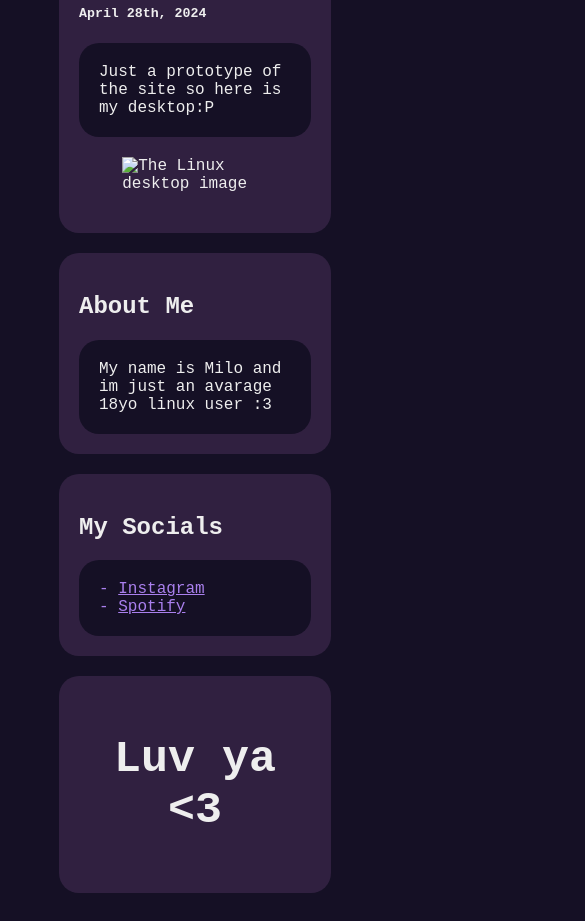
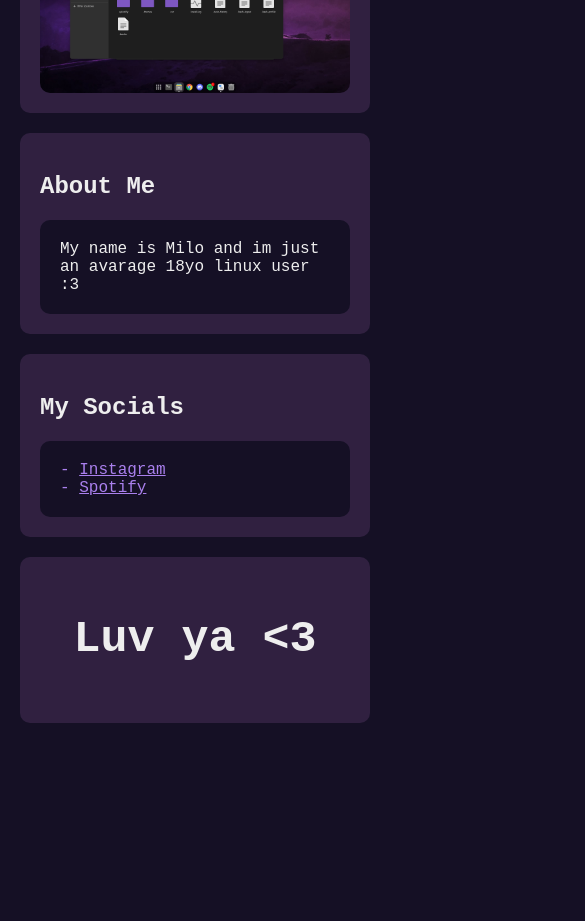
Before and after one commit to talu-mmvi/talu-mmvi.github.io, a plain HTML site: page index.html in a window 390 px wide. Shown: the part 495-1416 px from the top of the page, 585 px wide, since content can reach past the window. After the commit the page ends 1246 px from the top, so only its background shows below. Drawn offline with Linux system fonts and the light colour scheme.

Commit message:
Improved Responsivness

```diff
--- a/index.html
+++ b/index.html
@@ -1,91 +1,10 @@
 <!DOCTYPE html>
 <html>
 
-<head>
+  <head>
   <title>Hello o/</title>
   <meta name="viewport" content="width=device-width, initial-scale=1">
-     <!-- css :3 -->
-  <style>
-    * {
-      border-radius: 20px;
-      box-sizing: border-box;
-    }
-
-    body {
-      font-family: "Courier New", "Arial";
-      padding: 20px;
-      color: #eeeeee;
-      background: #151025;
-      margin-left: 10%;
-      margin-right: 10%;
-    }
-
-    a{
-      color: #aa80ee;
-    }
-
-    .laimg {
-      display: block;
-      width: 80%;
-      padding: 20px;
-      margin: auto;
-      border-radius: 0%;
-    }
-
-    .header {
-      padding: 30px;
-      font-size: 40px;
-      text-align: center;
-      background: #302040;
-    }
-
-    .leftcolumn {
-      float: left;
-      width: 75%;
-      ;
-    }
-
-    .rightcolumn {
-      float: left;
-      width: 25%;
-      padding-left: 20px
-    }
-
-    .textb {
-      background-color: #151025;
-      width: 100%;
-      padding: 20px;
-    }
-
-    .card {
-      background-color: #302040;
-      padding: 20px;
-      margin-top: 20px;
-    }
-
-    .row:after {
-      content: "";
-      display: table;
-      clear: both;
-    }
-
-    .footer {
-      padding: 20px;
-      font-size: 30px;
-      text-align: center;
-      background: #302040;
-      margin-top: 20px;
-    }
-
-    @media screen and (max-width: 1200px) {
-
-      .leftcolumn,
-      .rightcolumn {
-        width: 100%;
-        padding: 0;
-      }
-    }
-  </style>
+  <link rel="stylesheet" href="style.css">
 </head>
 
 <body>
@@ -102,7 +21,7 @@
         <h2>Hello o/</h2>
         <h5>April 28th, 2024</h5>
         <div class="textb">Just a prototype of the site so here is my desktop:P</div>
-        <img src="desktop.png" alt="The Linux desktop image" class="laimg">
+        <img src="image.png" alt="The Linux desktop image" class="laimg">
       </div>
 
     </div>
```
